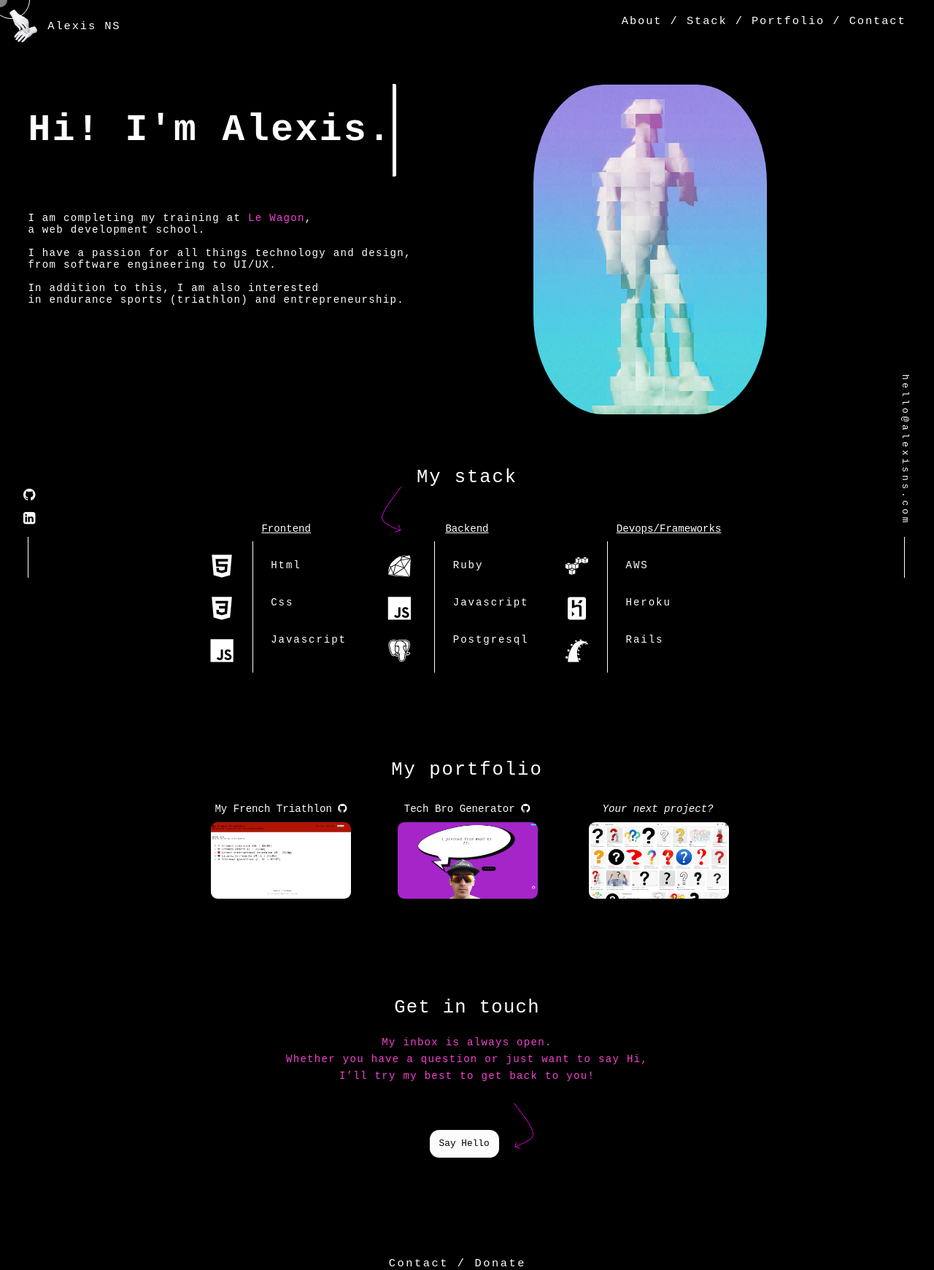
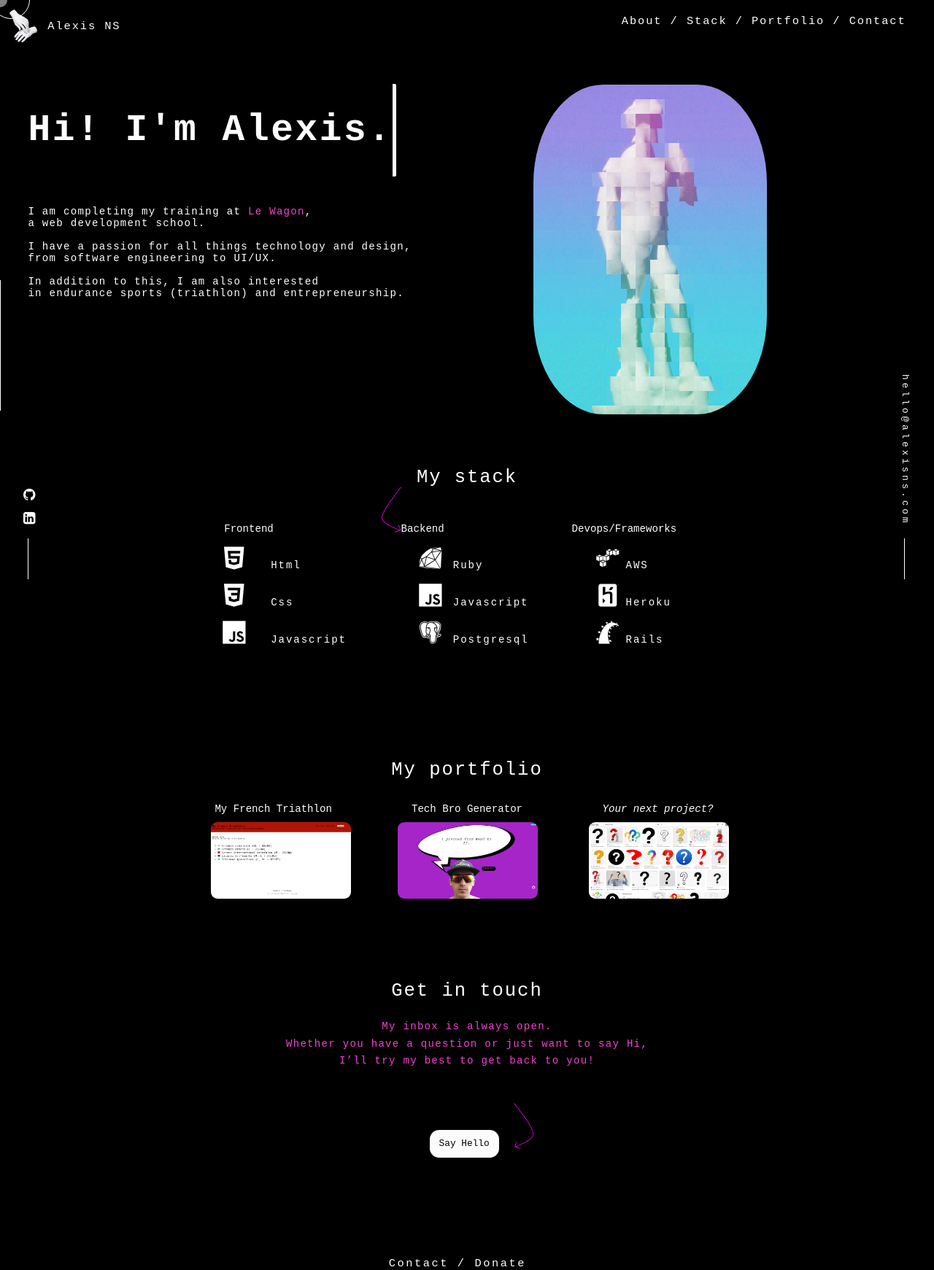
Before and after one commit to alexisnsns/PersonalWebsite, a PHP site: page / in a window 1280 px wide. Shown: the top 1741 px of the page at 73% size. Run offline with PHP 8.4, Linux system fonts and the light colour scheme.

Commit message:
structure css

```diff
--- a/application.css
+++ b/application.css
@@ -8,32 +8,53 @@
 body {
   background-color: black;
   color: white;
+  font-size: 1.1vw;
 }
 
+a {
+  color: white;
+}
 a:link {
   text-decoration: none;
-  color: white;
   transition: all 500ms;
-
 }
 
 a:visited {
-  color: white;
   text-decoration: none;
-
 }
 
 a:hover {
   text-decoration: line-through;
   color: #f542d1;
   font-size: 1.3vw;
-
 }
 
 a:active {
   text-decoration: none;
-  color: white;
+}
 
+
+/* TITLES */
+
+.title{
+  position: absolute;
+  width: 100%;
+  font-size: 2vw;
+  text-align: center;
+  letter-spacing: 0.15vw;
+  font-weight: lighter;
+}
+#stack-title {
+  position: absolute;
+  top: 50vw;
+}
+#portfolio-title {
+  position: absolute;
+  top: 80vw;
+}
+#contact-title {
+  position: absolute;
+  top: 105vw;
 }
 
 /* HEADER */
@@ -148,138 +159,64 @@
 
 /* STACK TITLES */
 
-#frontstack {
+#stack {
   position: absolute;
-  font-size: 1.1vw;
   top: 56vw;
-  left: 28%;
-  text-decoration: underline;
-}
-
-#backstack {
-  position: absolute;
-  font-size: 1.1vw;
-  top: 56vw;
-  width: 100%;
-  margin: auto;
-  text-align: center;
-  text-decoration: underline;
-}
-
-#framestack {
-  position: absolute;
-  font-size: 1.1vw;
-  top: 56vw;
-  left: 66%;
-  text-decoration: underline;
+  left: 24%;
+  word-spacing: 13vw;
 }
 
 /* LINES SEPARATING STACK CATEGORIES */
 
-#leftline {
+
+.line {
   position: absolute;
   border-left: 0.05vw solid white;
   height: 14vw;
   width: 0.05vw;
-  left: 27%;
-  top: 58vw;
-  z-index: 2;
+  top: 30vw;
+  z-index: 10;
+}
+
+#leftline {
+  position: absolute;
+  left: 16.5%;
 }
 
 #midline {
   position: absolute;
-  border-left: 0.05vw solid white;
-  height: 14vw;
-  width: 0.05vw;
-  top: 58vw;
-  z-index: 2;
   left: 46.5%;
 }
 
 #rightline {
   position: absolute;
-  border-left: 0.05vw solid white;
-  height: 14vw;
-  width: 0.05vw;
   left: 65%;
-  top: 58vw;
-  z-index: 2;
 }
+
+
 
 /* ICONS */
 
 .icons {
+  position: absolute;
   font-size: 2.5vw;
   writing-mode: vertical-rl;
+  display: inline-block;
+  top: 58.5vw;
+  height: 20vw;
 }
-
-/* FRONT ICONS */
-
-.fronties {
+#front-icons {
   position: absolute;
-  left: 25%;
+  left: 23vw;
 }
-
-#html {
+#back-icons {
   position: absolute;
-  top: 58vw;
+  left: 44vw;
 }
-
-#css {
+#framework-icons {
   position: absolute;
-  top: 62.5vw;
+  left: 63vw;
 }
-
-#jsfront {
-  position: absolute;
-  top: 67vw;
-}
-
-/* BACK ICONS */
-
-.backies {
-  position: absolute;
-  left: 44%;
-}
-
-#ruby {
-  position: absolute;
-  top: 58vw;
-}
-
-#jsback {
-  position: absolute;
-  top: 62.5vw;
-}
-
-#postgresql {
-  position: absolute;
-  top: 67vw;
-}
-
-
-/* DEVOPS / FRAMEWORKS ICONS */
-
-.framies {
-  position: absolute;
-  left: 63%;
-}
-
-#aws {
-  position: absolute;
-  top: 58vw;
-}
-
-#heroku {
-  position: absolute;
-  top: 62.5vw;
-}
-
-#rails {
-  position: absolute;
-  top: 67vw;
-}
-
 
 /* STACK TEXT */
 
@@ -308,42 +243,22 @@
 
 /* PORTFOLIO */
 
-
-#portfoliotitle {
+.portfolio {
   position: absolute;
-  top: 80vw;
   width: 100%;
-  font-size: 2vw;
+  top: 86vw;
+  margin: auto;
   text-align: center;
-  letter-spacing: 0.15vw;
-  font-weight: lighter;
+  z-index: 100;
 }
-
 #mfttitle {
   position: absolute;
-  top: 86vw;
-  left: 23%;
-  margin: auto;
-  text-align: center;
-  font-size: 1.1vw;
-  z-index: 100;
+  left: 23vw;
 }
-
-#tbgtitle {
-  position: absolute;
-  top: 86vw;
-  width: 100%;
-  margin: auto;
-  text-align: center;
-  font-size: 1.1vw;
-}
-
 #clienttitle {
   position: absolute;
-  top: 86vw;
-  left: 64.5%;
+  left: 64.5vw;
   font-style: italic;
-  font-size: 1.1vw;
 }
 
 
@@ -384,16 +293,17 @@
 
 /* GET IN TOUCH */
 
-#inbox-message {
+
+#contact-message {
   letter-spacing: 0.1vw;
   font-weight: lighter;
-  font-size: 1.1vw;
   position: absolute;
-  top: 105vw;
+  top: 108vw;
   line-height: 1.8vw;
   width: 100%;
   text-align: center;
 }
+
 
 #button-30 {
   align-items: center;
--- a/index.html
+++ b/index.html
@@ -20,26 +20,26 @@
   <div class="cursor2"></div>
 
   <div id="site-header" >
-  <img src="images/hands.png" alt="hands" id="hands">
+  <img src="images/hands.png" alt="hands logo" id="hands">
     <h1 id="pagetitle"> <a href="#top"> Alexis NS </a> </h1>
     <div id="links">
       <a href="#top">About /</a>
       <a href="#stacktitle"> Stack /</a>
-      <a href="#portfoliotitle"> Portfolio /</a>
+      <a href="#portfolio-title"> Portfolio /</a>
       <a href="#bottom"> Contact </a>
     </div>
   </div>
 
-  <img src="images/statue.gif" alt="statue" id="statue" >
+  <img src="images/statue.gif" alt="gif of a statue" id="statue">
 
   <div class="container">
-    <div class="typed-out" id="title">
+    <div class="typed-out" id="typewriter-intro">
       <h1> Hi! I'm Alexis. </h1>
     </div>
   </div>
 
-  <div>
-    <h1 id="introduction"> I am completing my training at
+  <div id="introduction">
+      I am completing my training at
       <a style="color:#f542d1" target="_blank" href='https://www.lewagon.com/web-development-course'> Le Wagon</a>,
       <br> a web development school. <br>
       <br> I have a passion for all things technology and design,
@@ -52,43 +52,42 @@
 
   <!-- MY STACK -->
 
-  <div id="stacktitle"> My stack <br> </div>
-
+  <div class="title" id="stack-title"> My stack <br> </div>
   <img src="images/pinkarrow.png" alt="arrow" id="pinkarrowstack">
 
-  <div id="frontstack">Frontend</div>
-  <div id="backstack">Backend</div>
-  <div id="framestack">Devops/Frameworks</div>
 
+    <!-- do in only one  -->
+  <div id="stack">Frontend Backend Devops/Frameworks</div>
 
-  <div id="leftline"></div>
-  <div id="midline"></div>
-  <div id="rightline"></div>
-
+  <div class="line" id="left-line"></div>
+  <div class="line" id="mid-line"></div>
+  <div class="line" id="right-line"></div>
 
   <div class="icons">
-    <div class="fronties">
-      <i id="html" class="devicon-html5-plain"></i>
-      <i id="css" class="devicon-css3-plain"></i>
-      <i id="jsfront" class="devicon-javascript-plain"></i>
+
+    <div id="front-icons">
+      <i class="devicon-html5-plain"></i>
+      <i class="devicon-css3-plain"></i>
+      <i class="devicon-javascript-plain"></i>
     </div>
 
-    <div class="backies">
-      <i id="ruby" class="devicon-ruby-plain"></i>
-      <i id="jsback" class="devicon-javascript-plain"></i>
-      <i id="postgresql" class="devicon-postgresql-plain"></i>
+    <div id="back-icons">
+      <i class="devicon-ruby-plain"></i>
+      <i class="devicon-javascript-plain"></i>
+      <i class="devicon-postgresql-plain"></i>
     </div>
 
-    <div class="framies">
-      <i id="aws"  class="devicon-amazonwebservices-original"></i>
-      <i id="heroku" class="devicon-heroku-plain"></i>
-      <i id="rails"  class="devicon-rails-plain"></i>
+    <div id="framework-icons">
+      <i class="devicon-amazonwebservices-original"></i>
+      <i class="devicon-heroku-plain"></i>
+      <i class="devicon-rails-plain"></i>
     </div>
   </div>
 
+
 <div class="languages">
-      <p id="frontlanguages">Html<br>Css<br> Javascript</p>
-      <p id="backlanguages">Ruby <br> Javascript <br> Postgresql </p>
+      <p id="front-languages">Html<br>Css<br> Javascript</p>
+      <p id="back-languages">Ruby <br> Javascript <br> Postgresql </p>
       <nobr> <p id="frameworks"> AWS <br> Heroku <br> Rails </nobr> </p>
 </div>
 
@@ -96,22 +95,39 @@
 <!-- MY PORTFOLIO -->
 
 
-  <h1 id="portfoliotitle"> My portfolio </h1>
+  <h1 class="title" id="portfolio-title"> My portfolio </h1>
 
-  <a href="http://www.myfrenchtriathlon.com/" target="_blank">  <img src="images/MFT.png" id="mftscreen"> </a>
-  <div id="mfttitle"> My French Triathlon <a href="https://github.com/alexisnsns/triathlonwebsite" target="_blank" class="fa fa-github" ></a> </div>
 
-  <a href="http://www.letsbuild.lol/" target="_blank">  <img src="images/TBG.png" id="tbgscreen"> </a>
-  <div id="tbgtitle"> Tech Bro Generator <a href="https://github.com/alexisnsns/techbrogenerator" target="_blank" class="fa fa-github" ></a> </div>
+
+
+  <div class="portfolio">
+    <div id="mfttitle">  My French Triathlon </div>
+    <div id="clienttitle"> Your next project? </div>
+    <div id="tbgtitle"> Tech Bro Generator </div>
+  </div>
+
+
+  <a href="https://github.com/alexisnsns/triathlonwebsite" target="_blank" class="fa fa-github" ></a>
+
+  <a href="http://www.myfrenchtriathlon.com/" target="_blank">
+    <img src="images/MFT.png" id="mftscreen"> </a>
+    <a href="https://github.com/alexisnsns/triathlonwebsite" target="_blank" class="fa fa-github" ></a>
+
+
+  <a href="http://www.letsbuild.lol/" target="_blank"> <img src="images/TBG.png" id="tbgscreen"> </a>
+  <a href="https://github.com/alexisnsns/techbrogenerator" target="_blank" class="fa fa-github" ></a>
+  </div>
 
   <a href="mailto:hello@alexisns.com" target="_blank">  <img src="images/client.png" id="clientscreen"> </a>
-  <div id="clienttitle"> Your next project? </div>
+
 
 <!-- GET IN TOUCH -->
 
 
-  <div id="inbox-message">
-    <p style="font-size: 2vw"> Get in touch </p>
+
+  <div class="title" id="contact-title"> Get in touch </div>
+
+  <div id="contact-message">
     <p  style="color:#f542d1" > My inbox is always open. <br> Whether you have a question or just want to say Hi, <br> I’ll try my best to get back to you! </p>
   </div>
 
```
Also changed, not shown: other parts of application.css (+7 -25 lines), 1 other file. Lines whose indentation alone changed are shown as unchanged.
